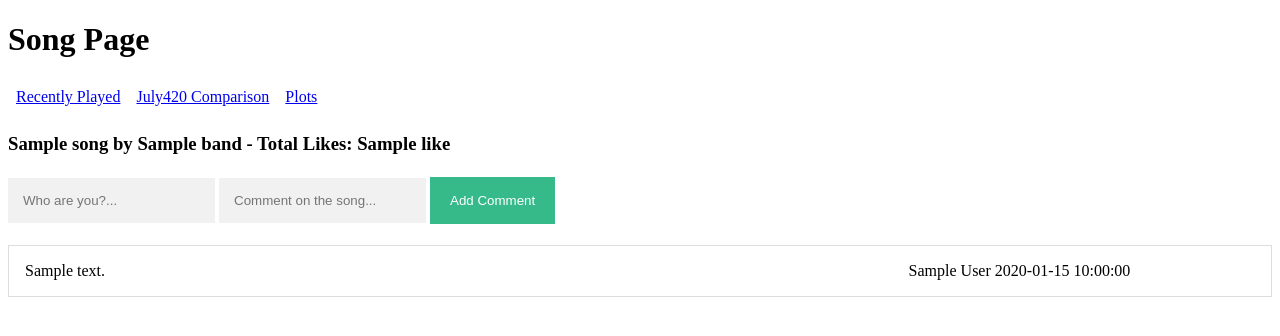
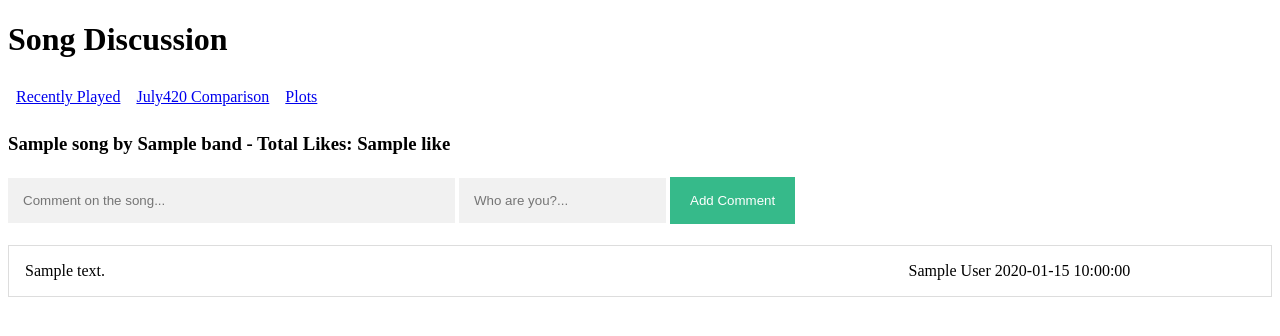
Before and after one commit to terryseyler/july420, a Flask app: template templates/song.html in a window 1280 px wide. Shown: the top 336 px of the page. Run offline with Flask 2, Linux system fonts and the light colour scheme; the template is opened without the code that fills it: most values are stand-ins (such as "Sample title", 1, 10 or a date in 2020); parts of the project's set-up code (start-up, migrations or seed data) failed here and were passed over.

Commit message:
changed text box order on songs, increased width of comment field

```diff
--- a/templates/song.html
+++ b/templates/song.html
@@ -3,7 +3,7 @@
 <html>
 <head>
 
-<h1>Song Page</h1>
+<h1>Song Discussion</h1>
 
 <nav>
   <ul>
@@ -18,8 +18,9 @@
 <div class="form">
 <span>
 <form method="POST">
+<input type="text" name="comment" id="comment" size="50" placeholder="Comment on the song...">
 <input type="text" name="author" id="author" placeholder="Who are you?...">
-<input type="text" name="comment" id="comment" placeholder="Comment on the song...">
+
 <input class="btn" type="submit" name="submit_button" value="Add Comment">
 <input type="hidden" id="trackid" name="trackid" value="{{ song['trackid'] }}"]>
 <input type="hidden" id="song" name="song" value="{{ song['Song'] }}">
```
